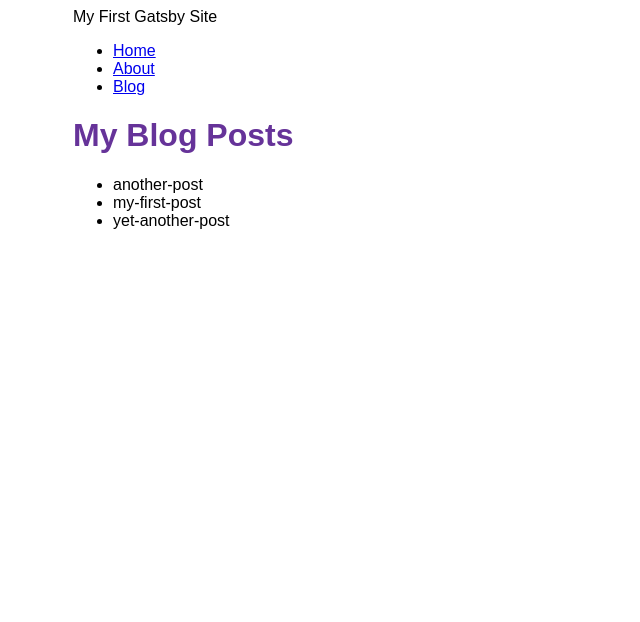
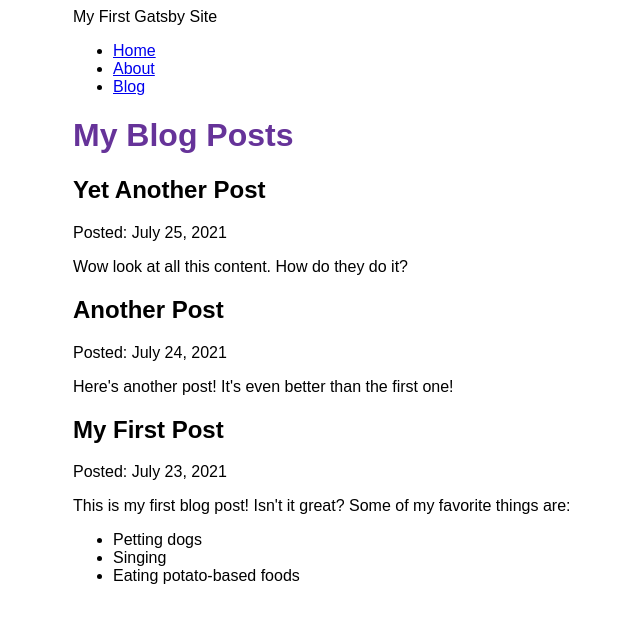
Before and after one commit to chonginator/hello-gatsby, a Gatsby site: page /blog in a window 1280 px wide. Shown: the whole page, without its empty margins (317-957 px from the left). Built offline with nearby package versions, Linux system fonts and the light colour scheme; Gatsby itself is replaced by a stand-in of ours.

Commit message:
Finished Gatsby Tutorial Part 5

```diff
--- a/blog/another-post.mdx
+++ b/blog/another-post.mdx
@@ -0,0 +1,6 @@
+---
+title: "Another Post"
+date: "2021-07-24"
+---
+
+Here's another post! It's even better than the first one!
--- a/blog/my-first-post.mdx
+++ b/blog/my-first-post.mdx
@@ -0,0 +1,11 @@
+---
+title: "My First Post"
+date: "2021-07-23"
+---
+
+This is my first blog post! Isn't it great?
+Some of my favorite things are:
+
+* Petting dogs
+* Singing
+* Eating potato-based foods
--- a/blog/yet-another-post.mdx
+++ b/blog/yet-another-post.mdx
@@ -0,0 +1,6 @@
+---
+title: "Yet Another Post"
+date: "2021-07-25"
+---
+
+Wow look at all this content. How do they do it?
--- a/gatsby-config.js
+++ b/gatsby-config.js
@@ -11,6 +11,7 @@ module.exports = {
         name: `blog`,
         path: `${__dirname}/blog`,
       }
-    }
+    },
+    "gatsby-plugin-mdx"
   ],
 }
--- a/package.json
+++ b/package.json
@@ -15,8 +15,11 @@
     "clean": "gatsby clean"
   },
   "dependencies": {
+    "@mdx-js/mdx": "^1.6.22",
+    "@mdx-js/react": "^1.6.22",
     "gatsby": "^4.16.0",
     "gatsby-plugin-image": "^2.16.1",
+    "gatsby-plugin-mdx": "^3.16.1",
     "gatsby-plugin-sharp": "^4.16.1",
     "gatsby-source-filesystem": "^4.16.0",
     "react": "^18.1.0",
--- a/src/pages/blog.js
+++ b/src/pages/blog.js
@@ -1,26 +1,37 @@
 import * as React from 'react'
 import { graphql } from 'gatsby'
+import { MDXRenderer } from 'gatsby-plugin-mdx'
 import Layout from '../components/Layout'
 
 const BlogPage = ({ data }) => {
-    console.log(data)
     return (
         <Layout pageTitle="My Blog Posts">
-            <ul>
-                {data.allFile.nodes.map(node =>
-                    <li key={node.name}>{node.name}</li>
-                )}
-            </ul>
+            {
+                data.allMdx.nodes.map(node =>
+                    <article key={node.id}>
+                        <h2>{node.frontmatter.title}</h2>
+                        <p>Posted: {node.frontmatter.date}</p>
+                        <MDXRenderer>
+                            {node.body}
+                        </MDXRenderer>
+                    </article>
+                )
+            }
         </Layout>
     )
 }
 
 export const query = graphql`
     query {
-        allFile(filter: {sourceInstanceName: {eq: "blog"}}) {
-            nodes {
-                name
+        allMdx(sort: {fields: frontmatter___date, order: DESC}) {
+        nodes {
+            frontmatter {
+                date(formatString: "MMMM DD, YYYY")
+                title
             }
+            id
+            body
+        }
         }
     }
 `
```
Also changed, not shown: 1 other file.
